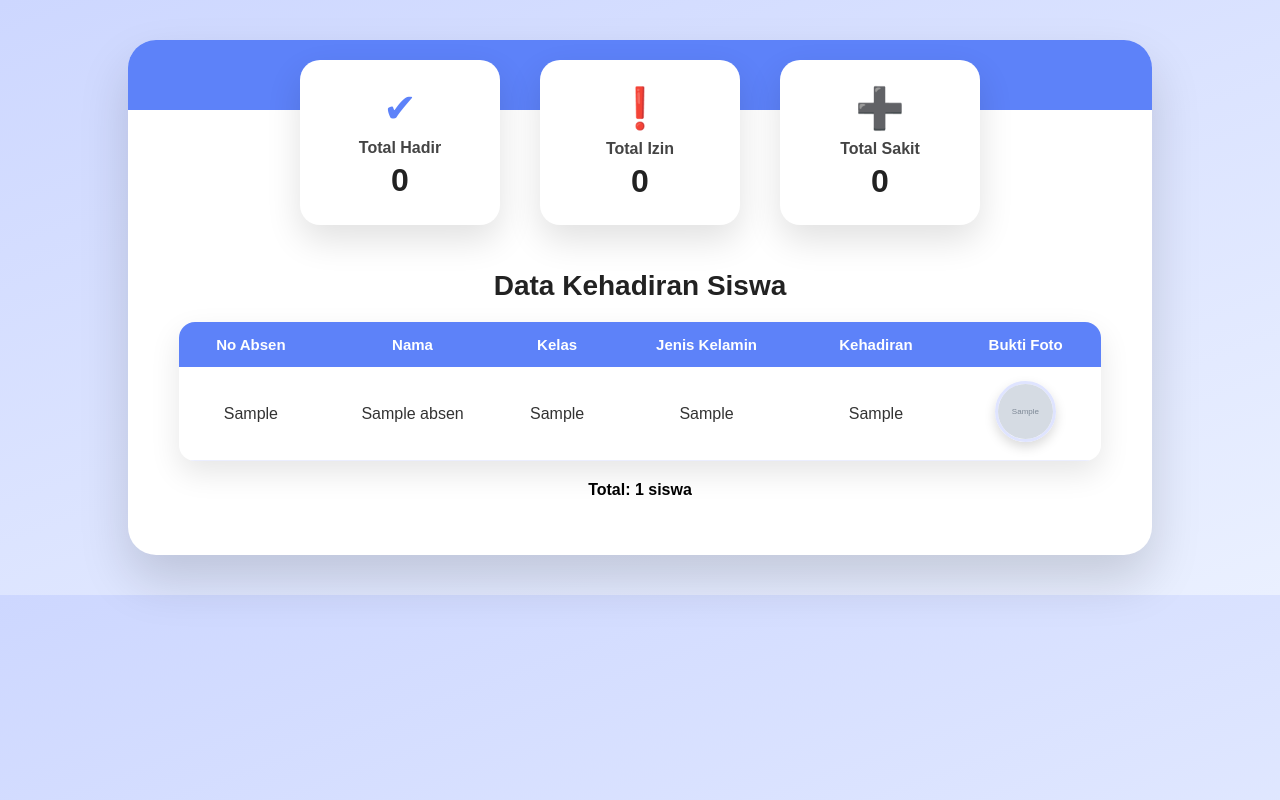
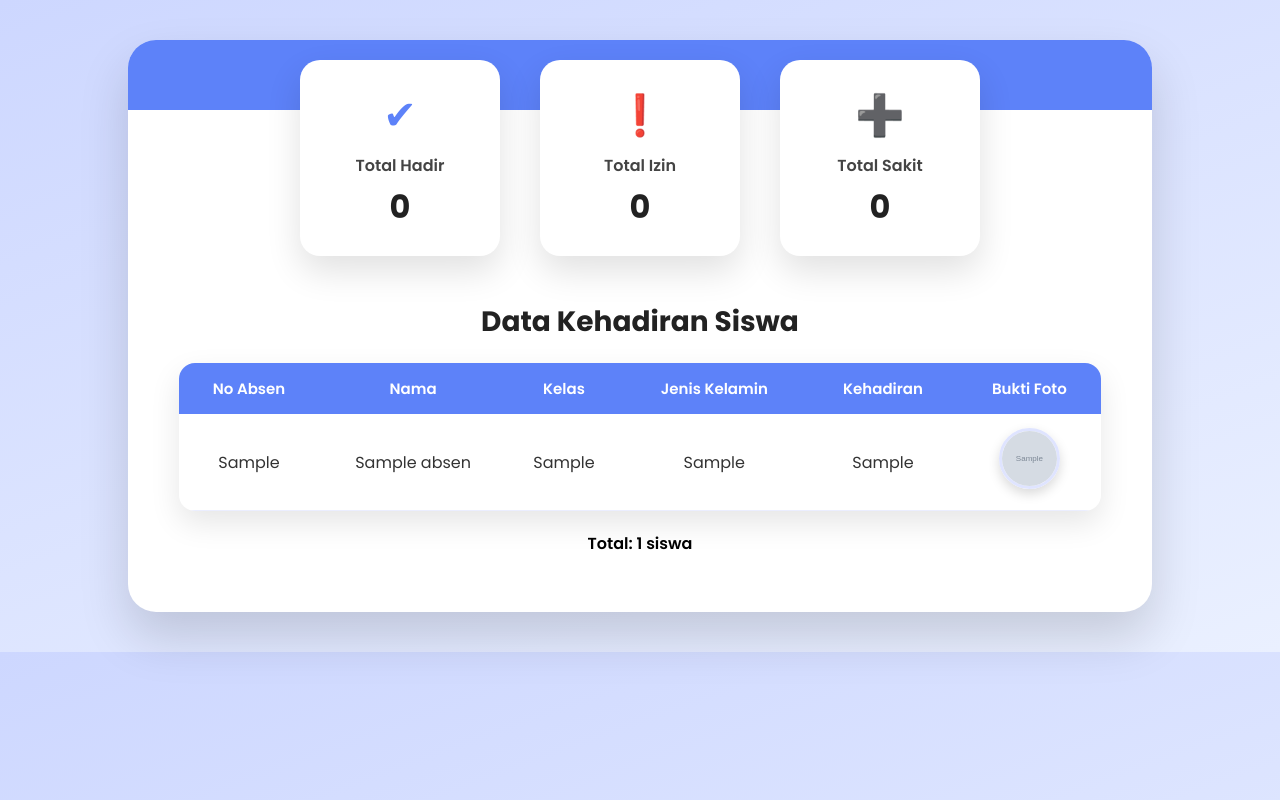
Before and after one commit to Geo-park/absen21, a PHP site: page /admin.php in a window 1280 px wide. Run offline with PHP 8.4, Linux system fonts and the light colour scheme; tables that the repository leaves empty or names only in its code hold one stand-in row (values such as "Sample post"); grey boxes marked "Sample" are stand-in pictures.

Commit message:
nambahin font

```diff
--- a/admin.css
+++ b/admin.css
@@ -1,3 +1,4 @@
+@import url('https://fonts.googleapis.com/css2?family=Poppins:wght@300;400;500;600;700&display=swap');
 /* ---------------------------------------------------
    GLOBAL STYLE
 --------------------------------------------------- */
```
